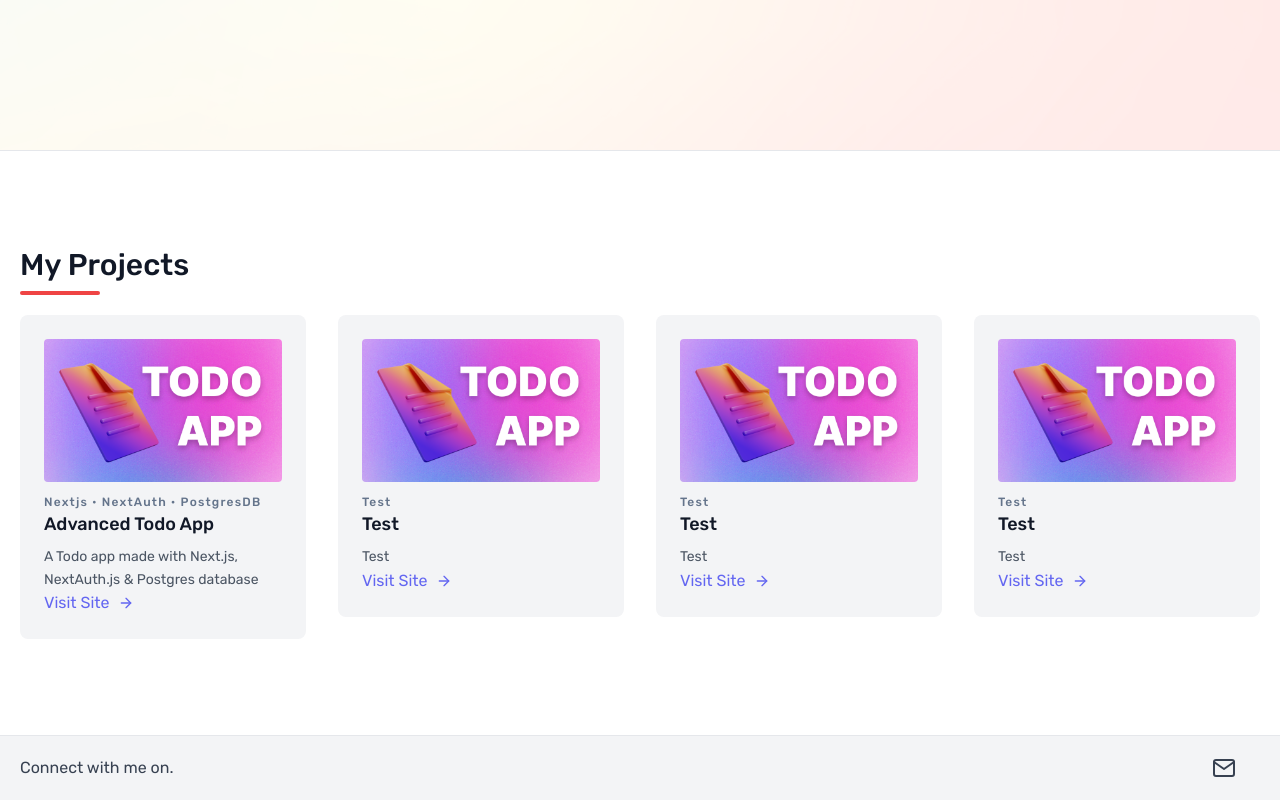
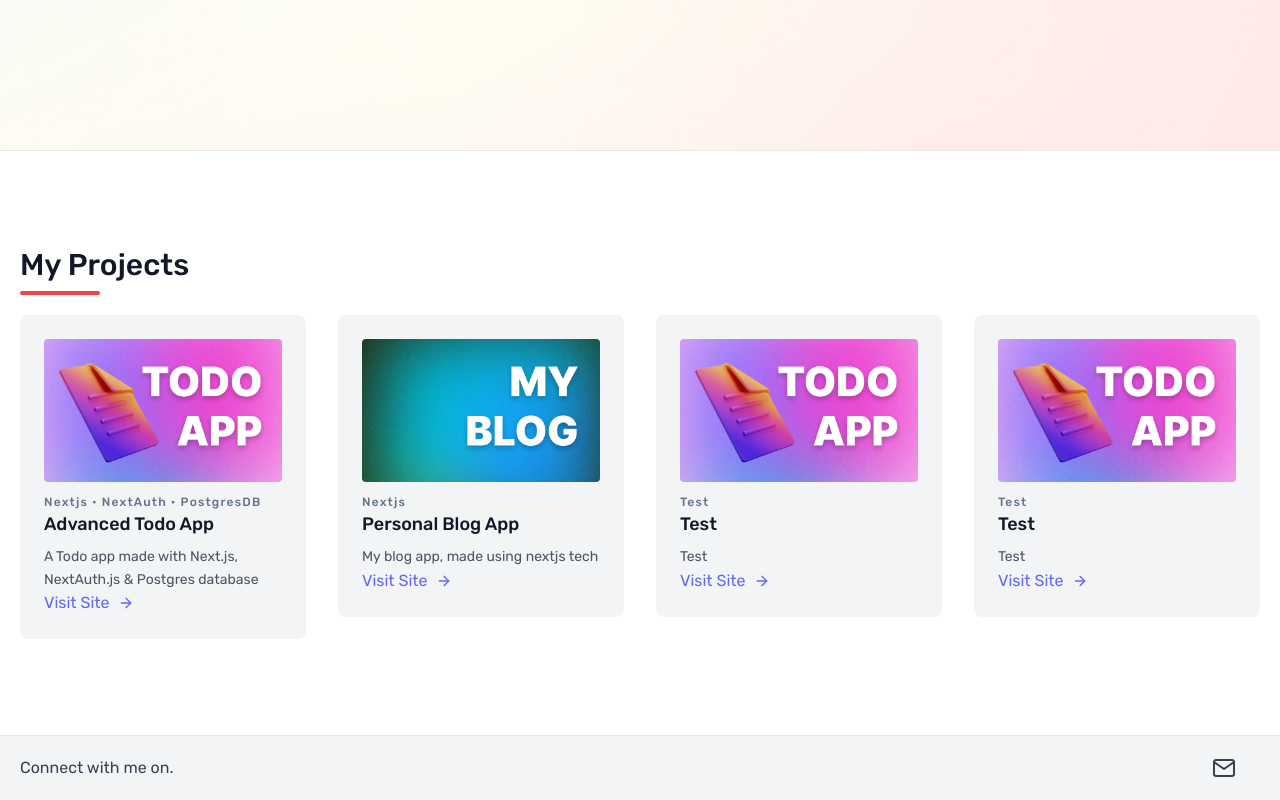
Before and after one commit to devloves/portfolio, a Next.js app: page / in a window 1280 px wide. Shown: the part 676-1476 px from the top of the page. Built offline with nearby package versions, Linux system fonts and the light colour scheme.

Commit message:
Updated Projects #2

```diff
--- a/pages/components/project.js
+++ b/pages/components/project.js
@@ -26,11 +26,11 @@ export default function Project() {
               link={"https://github.com/devloves/advance-todoapp"}
             />
             <ProjectItem
-              subline={"Test"}
-              name={"Test"}
-              desc={"Test"}
-              img={"/git.png"}
-              link={"https://google.com"}
+              subline={"Nextjs"}
+              name={"Personal Blog App"}
+              desc={"My blog app, made using nextjs tech"}
+              img={"/blog.png"}
+              link={"https://github.com/devloves/my-blog-react-next.js"}
             />
             <ProjectItem
               subline={"Test"}
--- a/pages/index.js
+++ b/pages/index.js
@@ -1,4 +1,4 @@
-// Componets
+// Main File for the App
 import Mains from "./components/main";
 import Projects from "./components/project"
 import Foot from './components/footer'
```
Also changed, not shown: public/blog.png (added).
